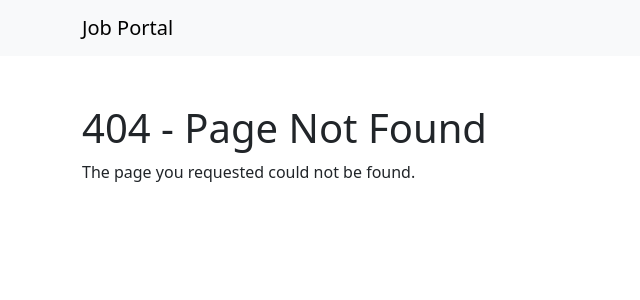
After one commit to redvj/inserat, a Flask app: template app/templates/404.html in a window 1280 px wide. The commit adds this page. Shown: the top 300 px of the page, without its empty margins (0-640 px from the left). Run offline with Flask 3, Linux system fonts and the light colour scheme; the template is opened without the code that fills it, so the values that code supplies are empty; some libraries are stand-ins or nearby versions.

Commit message:
add 404.html

```diff
--- /dev/null
+++ b/app/templates/404.html
@@ -0,0 +1,6 @@
+{% extends "base.html" %}
+
+{% block content %}
+  <h1>404 - Page Not Found</h1>
+  <p>The page you requested could not be found.</p>
+{% endblock %}
--- a/app/templates/base.html
+++ b/app/templates/base.html
@@ -41,9 +41,10 @@
     </div>
 
     <!-- Optional JavaScript -->
-    <!-- jQuery first, then Popper.js, then Bootstrap JS -->
+    <!-- jQuery first, then Popper.js, then Bootstrap JS
     <script src="{{ url_for('static', filename='js/jquery.min.js') }}"></script>
     <script src="{{ url_for('static', filename='js/popper.min.js') }}"></script>
     <script src="{{ url_for('static', filename='js/bootstrap.min.js') }}"></script>
-  </body>
+    -->
+</body>
 </html>
```
Also changed, not shown: app/routes.py (+8 -0 lines).
